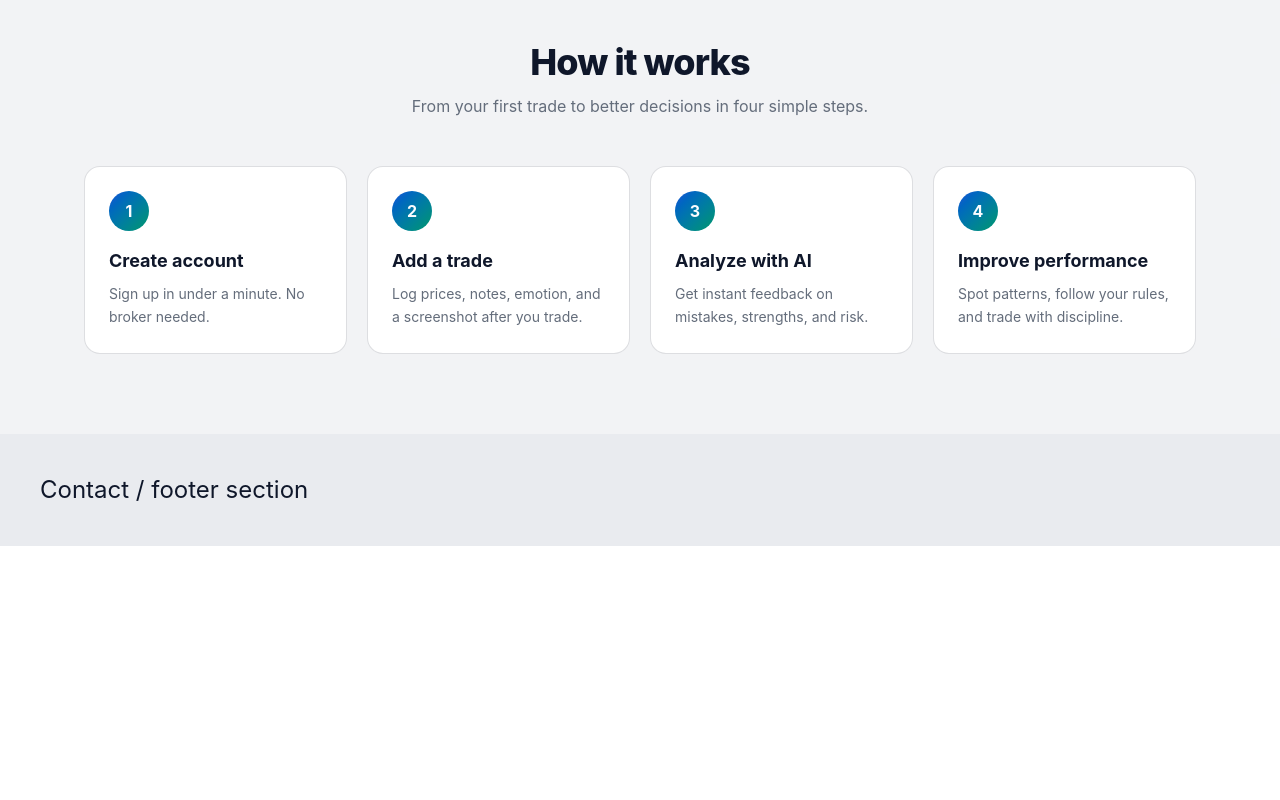
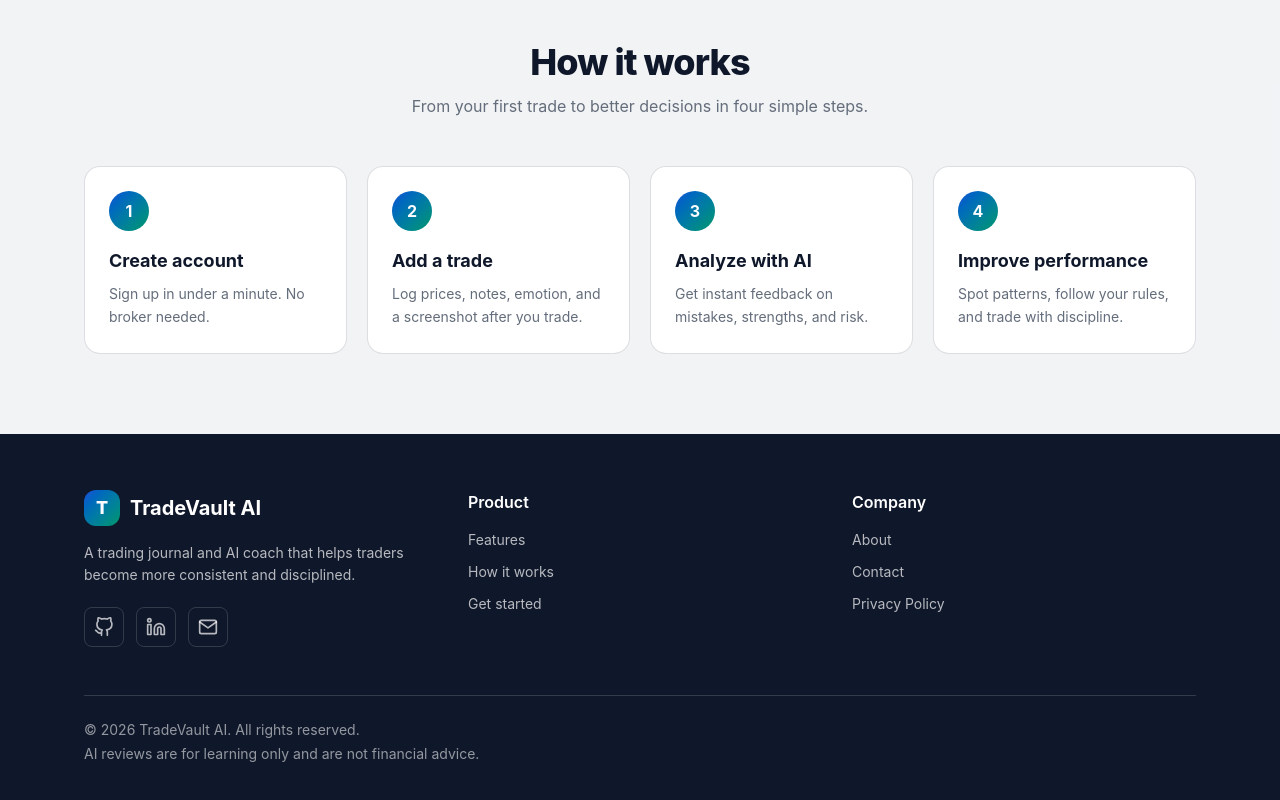
Before and after one commit to vineet6389kg/TradeVault, a React app in the folder frontend/: page / in a window 1280 px wide. Shown: the part 1949-2749 px from the top of the page. Before the commit the page ends 2495 px from the top, so only its background shows below. Built offline with nearby package versions, Linux system fonts and the light colour scheme; the HTML template or start-up script is replaced by a standard one.

Commit message:
feat: add footer and finish landing page

```diff
--- /dev/null
+++ b/frontend/src/components/landing/Footer.jsx
@@ -0,0 +1,133 @@
+import React from "react";
+import { Link } from "react-router-dom";
+import { FiGithub, FiLinkedin, FiMail } from "react-icons/fi";
+
+const Footer = () => {
+  // change these to your real links
+  const social = [
+    {
+      label: "GitHub",
+      icon: <FiGithub size={20} />,
+      href: "",
+    },
+    {
+      label: "LinkedIn",
+      icon: <FiLinkedin size={20} />,
+      href: "",
+    },
+    {
+      label: "Email",
+      icon: <FiMail size={20} />,
+      href: "",
+    },
+  ];
+
+  const productLinks = [
+    { label: "Features", href: "#features" },
+    { label: "How it works", href: "#how" },
+  ];
+
+  return (
+    // id="contact" is what the navbar "Contact" link scrolls to
+    <footer id="contact" className="bg-fg text-white/70">
+      <div className="mx-auto max-w-6xl px-5 py-14">
+        <div className="grid gap-10 md:grid-cols-3">
+          {/* Brand */}
+          <div>
+            <Link to="/" className="flex items-center gap-2.5">
+              <span className="grid h-9 w-9 place-items-center rounded-xl bg-linear-to-br from-primary to-accent text-lg font-extrabold text-primary-fg">
+                T
+              </span>
+              <span className="text-xl font-bold text-white">
+                TradeVault AI
+              </span>
+            </Link>
+            <p className="mt-4 max-w-xs text-sm leading-relaxed">
+              A trading journal and AI coach that helps traders become more
+              consistent and disciplined.
+            </p>
+
+            {/* Social icons */}
+            <div className="mt-5 flex gap-3">
+              {social.map((item) => (
+                <a
+                  key={item.label}
+                  href={item.href}
+                  target="_blank"
+                  rel="noreferrer"
+                  aria-label={item.label}
+                  className="grid h-10 w-10 place-items-center rounded-lg border border-white/15 text-white/70 transition-colors hover:bg-white/10 hover:text-white"
+                >
+                  {item.icon}
+                </a>
+              ))}
+            </div>
+          </div>
+
+          {/* Product links */}
+          <div>
+            <h4 className="font-semibold text-white">Product</h4>
+            <ul className="mt-4 space-y-3 text-sm">
+              {productLinks.map((link) => (
+                <li key={link.label}>
+                  <a
+                    href={link.href}
+                    className="transition-colors hover:text-white"
+                  >
+                    {link.label}
+                  </a>
+                </li>
+              ))}
+              <li>
+                <Link
+                  to="/register"
+                  className="transition-colors hover:text-white"
+                >
+                  Get started
+                </Link>
+              </li>
+            </ul>
+          </div>
+
+          {/* Company links */}
+          <div>
+            <h4 className="font-semibold text-white">Company</h4>
+            <ul className="mt-4 space-y-3 text-sm">
+              {/* these pages do not exist yet, "#" is a placeholder */}
+              <li>
+                <a href="#" className="transition-colors hover:text-white">
+                  About
+                </a>
+              </li>
+              <li>
+                <a
+                  href="mailto:you@example.com"
+                  className="transition-colors hover:text-white"
+                >
+                  Contact
+                </a>
+              </li>
+              <li>
+                <a href="#" className="transition-colors hover:text-white">
+                  Privacy Policy
+                </a>
+              </li>
+            </ul>
+          </div>
+        </div>
+
+        {/* Bottom line */}
+        <div className="mt-12 border-t border-white/15 pt-6 text-sm text-white/55">
+          <p>
+            © {new Date().getFullYear()} TradeVault AI. All rights reserved.
+          </p>
+          <p className="mt-1">
+            AI reviews are for learning only and are not financial advice.
+          </p>
+        </div>
+      </div>
+    </footer>
+  );
+};
+
+export default Footer;
--- a/frontend/src/pages/Landing.jsx
+++ b/frontend/src/pages/Landing.jsx
@@ -4,6 +4,7 @@ import Hero from "../components/landing/Hero";
 import WhyChoose from "../components/landing/WhyChoose";
 import Features from "../components/landing/Features";
 import HowItWorks from "../components/landing/HowItWorks";
+import Footer from "../components/landing/Footer";
 
 const Landing = () => {
   return (
@@ -13,11 +14,7 @@ const Landing = () => {
       <WhyChoose />
       <Features />
       <HowItWorks />
-
-      {/* temporary, the footer replaces this in the next step */}
-      <section id="contact" className="bg-surface p-10 text-2xl">
-        Contact / footer section
-      </section>
+      <Footer />
     </>
   );
 };
```
